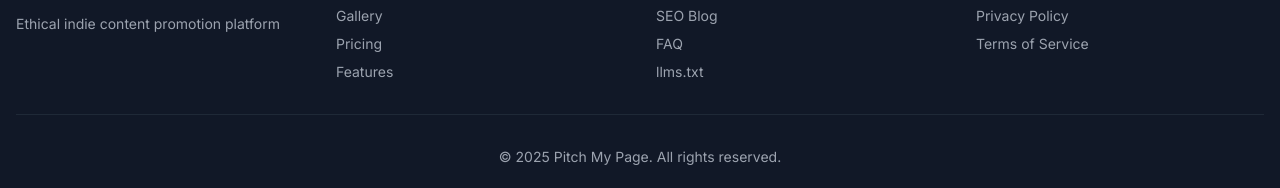
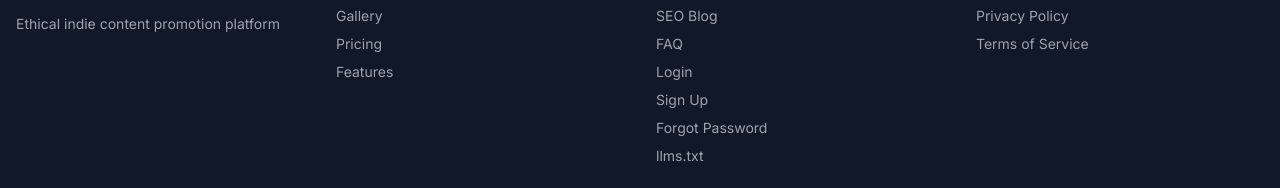
Before and after one commit to the-zedman/pitch-my-page, a Next.js app: page /blog in a window 1280 px wide. Shown: the part 728-916 px from the top of the page. Built offline with nearby package versions, Linux system fonts and the light colour scheme; no server answers; the database is empty.

Commit message:
Add internal links to auth pages in all footers to fix orphan pages SEO issue

```diff
--- a/app/blog/[slug]/page.tsx
+++ b/app/blog/[slug]/page.tsx
@@ -223,6 +223,9 @@ export default function BlogPostPage() {
               <ul className="space-y-2 text-sm">
                 <li><Link href="/blog" className="hover:text-white">SEO Blog</Link></li>
                 <li><Link href="/faq" className="hover:text-white">FAQ</Link></li>
+                <li><Link href="/auth/login" className="hover:text-white">Login</Link></li>
+                <li><Link href="/auth/signup" className="hover:text-white">Sign Up</Link></li>
+                <li><Link href="/auth/forgot-password" className="hover:text-white">Forgot Password</Link></li>
                 <li><Link href="/llms.txt" className="hover:text-white">llms.txt</Link></li>
               </ul>
             </div>
--- a/app/blog/page.tsx
+++ b/app/blog/page.tsx
@@ -193,6 +193,9 @@ export default function BlogPage() {
               <ul className="space-y-2 text-sm">
                 <li><Link href="/blog" className="hover:text-white">SEO Blog</Link></li>
                 <li><Link href="/faq" className="hover:text-white">FAQ</Link></li>
+                <li><Link href="/auth/login" className="hover:text-white">Login</Link></li>
+                <li><Link href="/auth/signup" className="hover:text-white">Sign Up</Link></li>
+                <li><Link href="/auth/forgot-password" className="hover:text-white">Forgot Password</Link></li>
                 <li><Link href="/llms.txt" className="hover:text-white">llms.txt</Link></li>
               </ul>
             </div>
--- a/app/faq/page.tsx
+++ b/app/faq/page.tsx
@@ -579,6 +579,9 @@ export default function FAQPage() {
               <ul className="space-y-2 text-sm">
                 <li><Link href="/blog" className="hover:text-white">SEO Blog</Link></li>
                 <li><Link href="/faq" className="hover:text-white">FAQ</Link></li>
+                <li><Link href="/auth/login" className="hover:text-white">Login</Link></li>
+                <li><Link href="/auth/signup" className="hover:text-white">Sign Up</Link></li>
+                <li><Link href="/auth/forgot-password" className="hover:text-white">Forgot Password</Link></li>
                 <li><Link href="/llms.txt" className="hover:text-white">llms.txt</Link></li>
               </ul>
             </div>
--- a/app/privacy/page.tsx
+++ b/app/privacy/page.tsx
@@ -171,6 +171,9 @@ export default function PrivacyPage() {
               <ul className="space-y-2 text-sm">
                 <li><Link href="/blog" className="hover:text-white">SEO Blog</Link></li>
                 <li><Link href="/faq" className="hover:text-white">FAQ</Link></li>
+                <li><Link href="/auth/login" className="hover:text-white">Login</Link></li>
+                <li><Link href="/auth/signup" className="hover:text-white">Sign Up</Link></li>
+                <li><Link href="/auth/forgot-password" className="hover:text-white">Forgot Password</Link></li>
                 <li><Link href="/llms.txt" className="hover:text-white">llms.txt</Link></li>
               </ul>
             </div>
--- a/app/terms/page.tsx
+++ b/app/terms/page.tsx
@@ -154,6 +154,9 @@ export default function TermsPage() {
               <ul className="space-y-2 text-sm">
                 <li><Link href="/blog" className="hover:text-white">SEO Blog</Link></li>
                 <li><Link href="/faq" className="hover:text-white">FAQ</Link></li>
+                <li><Link href="/auth/login" className="hover:text-white">Login</Link></li>
+                <li><Link href="/auth/signup" className="hover:text-white">Sign Up</Link></li>
+                <li><Link href="/auth/forgot-password" className="hover:text-white">Forgot Password</Link></li>
                 <li><Link href="/llms.txt" className="hover:text-white">llms.txt</Link></li>
               </ul>
             </div>
```
